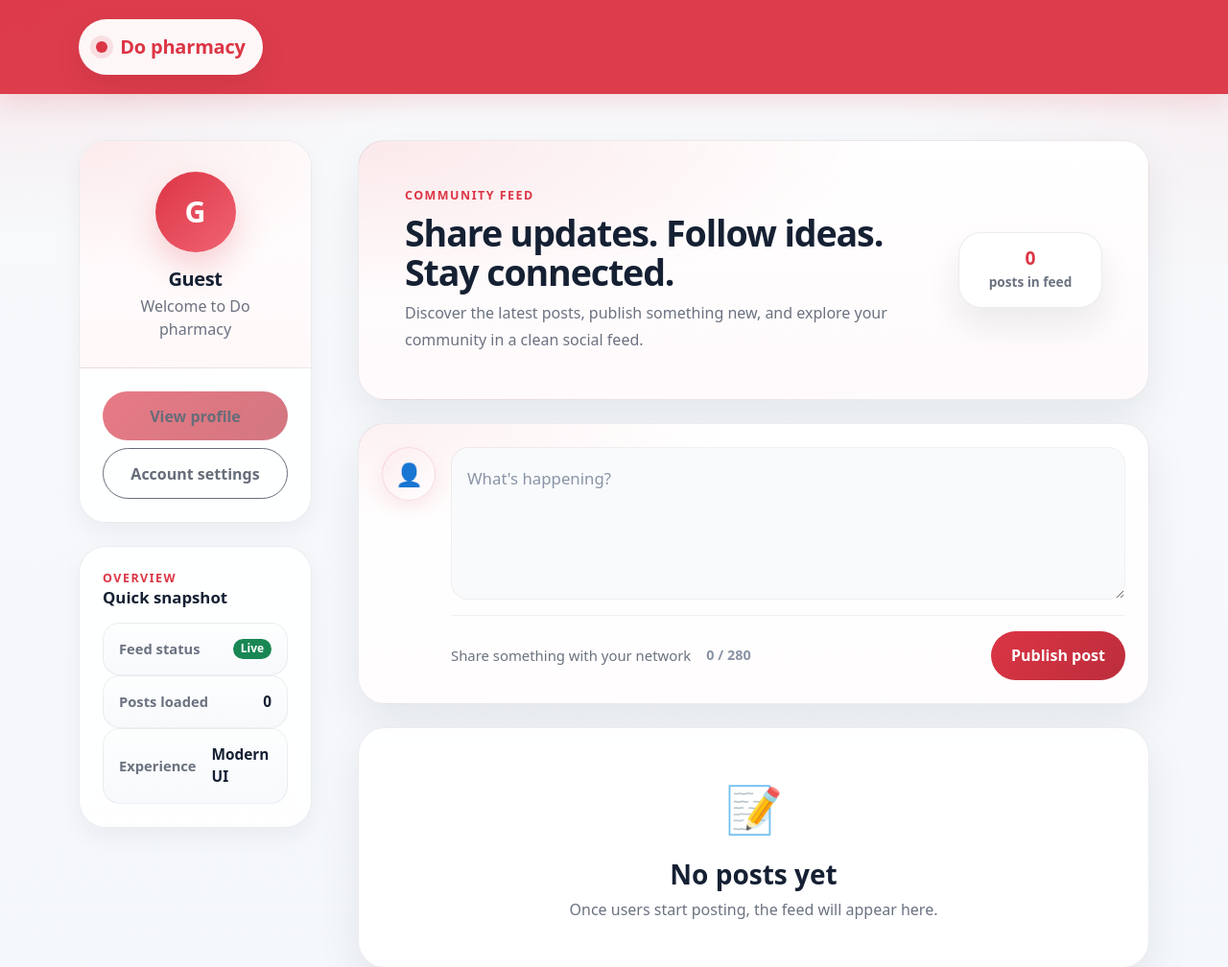
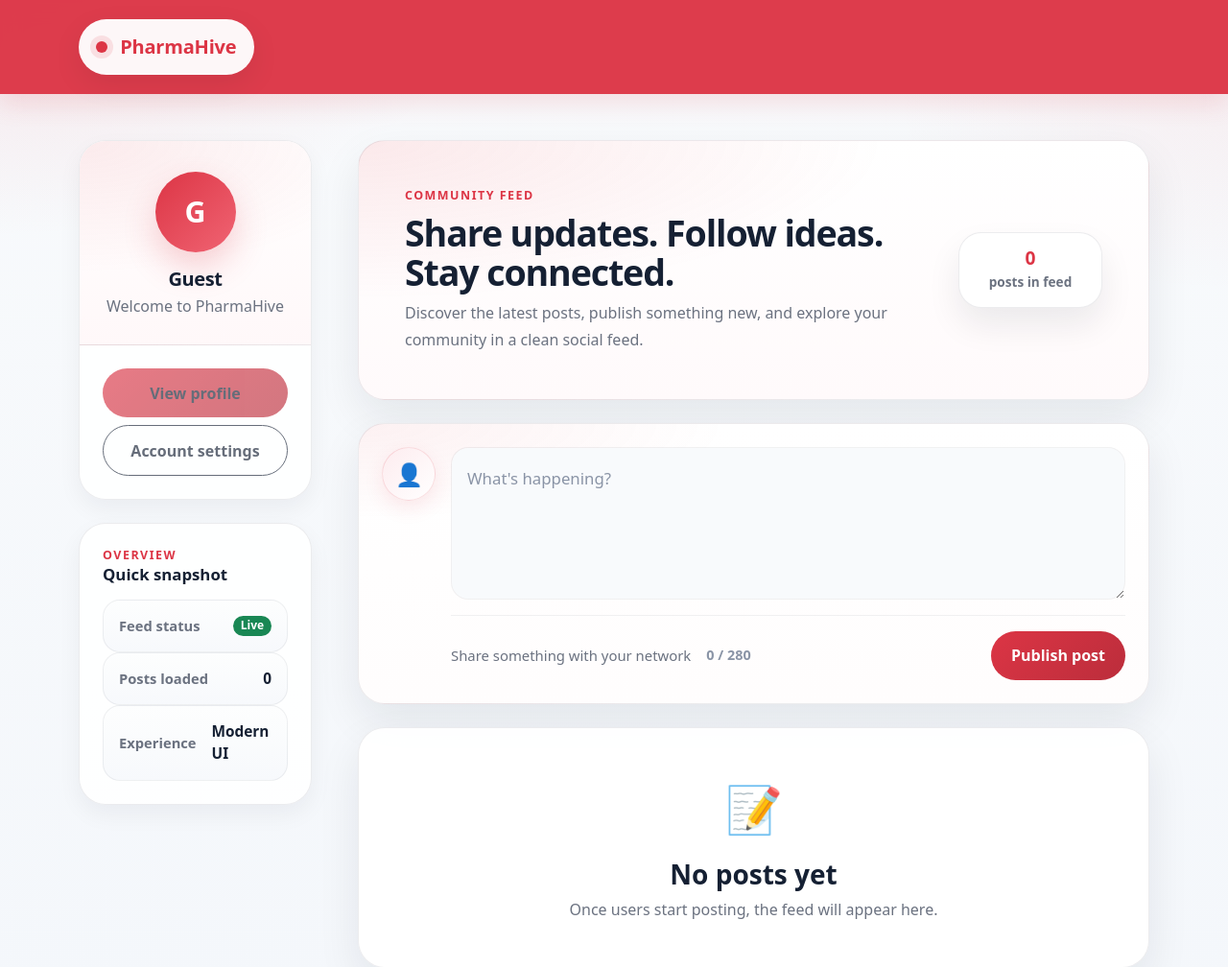
Before and after one commit to abdelrahman-ayman2/PharmaHive, a Flask app: template app/templates/core/home.html in a window 1280 px wide. Shown: the top 1008 px of the page at 96% size. Run offline with Flask 3, Linux system fonts and the light colour scheme; the template is opened without the code that fills it, so the values that code supplies are empty; some libraries are stand-ins or nearby versions.

Commit message:
refactor: rename project branding to PharmaHive

```diff
--- a/app/templates/account/account.html
+++ b/app/templates/account/account.html
@@ -1,6 +1,6 @@
 {% extends "base.html" %}
 
-{% block title %}Account | Do pharmacy{% endblock %}
+{% block title %}Account | PharmaHive{% endblock %}
 
 {% block body_class %}app-shell{% endblock %}
 
--- a/app/templates/account/change_password.html
+++ b/app/templates/account/change_password.html
@@ -1,6 +1,6 @@
 {% extends "base.html" %}
 
-{% block title %}Change Password | Do pharmacy{% endblock %}
+{% block title %}Change Password | PharmaHive{% endblock %}
 
 {% block body_class %}app-shell{% endblock %}
 
--- a/app/templates/account/edit_profile.html
+++ b/app/templates/account/edit_profile.html
@@ -1,6 +1,6 @@
 {% extends "base.html" %}
 
-{% block title %}Edit Profile | Do pharmacy{% endblock %}
+{% block title %}Edit Profile | PharmaHive{% endblock %}
 
 {% block body_class %}app-shell{% endblock %}
 
--- a/app/templates/base.html
+++ b/app/templates/base.html
@@ -3,7 +3,7 @@
 <head>
     <meta charset="utf-8">
     <meta name="viewport" content="width=device-width, initial-scale=1">
-    <title>{% block title %}Do Pharmacy{% endblock %}</title>
+    <title>{% block title %}PharmaHive{% endblock %}</title>
 
     <link href="{{ url_for('static', filename='bootstrap.min.css') }}" rel="stylesheet">
     <link href="{{ url_for('static', filename='style.css') }}" rel="stylesheet">
@@ -16,7 +16,7 @@
                 <a class="navbar-brand app-brand m-0" href="{{ url_for('core.home') }}">
                     <span class="app-brand-badge">
                         <span class="app-brand-dot"></span>
-                        <span>Do pharmacy</span>
+                        <span>PharmaHive</span>
                     </span>
                 </a>
             </div>
--- a/app/templates/core/home.html
+++ b/app/templates/core/home.html
@@ -1,6 +1,6 @@
 {% extends "base.html" %}
 
-{% block title %}Home | Do pharmacy{% endblock %}
+{% block title %}Home | PharmaHive{% endblock %}
 
 {% block body_class %}app-shell{% endblock %}
 
@@ -17,7 +17,7 @@
           </div>
           <h5 class="app-sidebar-name mt-3 mb-1">{{ user.username if user else "Guest" }}</h5>
           <p class="app-sidebar-email mb-0">
-            {{ user.email if user else "Welcome to Do pharmacy" }}
+            {{ user.email if user else "Welcome to PharmaHive" }}
           </p>
         </div>
 
--- a/app/templates/posts/edit_post.html
+++ b/app/templates/posts/edit_post.html
@@ -1,6 +1,6 @@
 {% extends "base.html" %}
 
-{% block title %}Edit Post | Do pharmacy{% endblock %}
+{% block title %}Edit Post | PharmaHive{% endblock %}
 
 {% block body_class %}app-shell{% endblock %}
 
--- a/app/templates/users/profile.html
+++ b/app/templates/users/profile.html
@@ -1,6 +1,6 @@
 {% extends "base.html" %}
 
-{% block title %}Profile | Do pharmacy{% endblock %}
+{% block title %}Profile | PharmaHive{% endblock %}
 
 {% block body_class %}app-shell users-profile-page{% endblock %}
 
```
Also changed, not shown: README.md.
